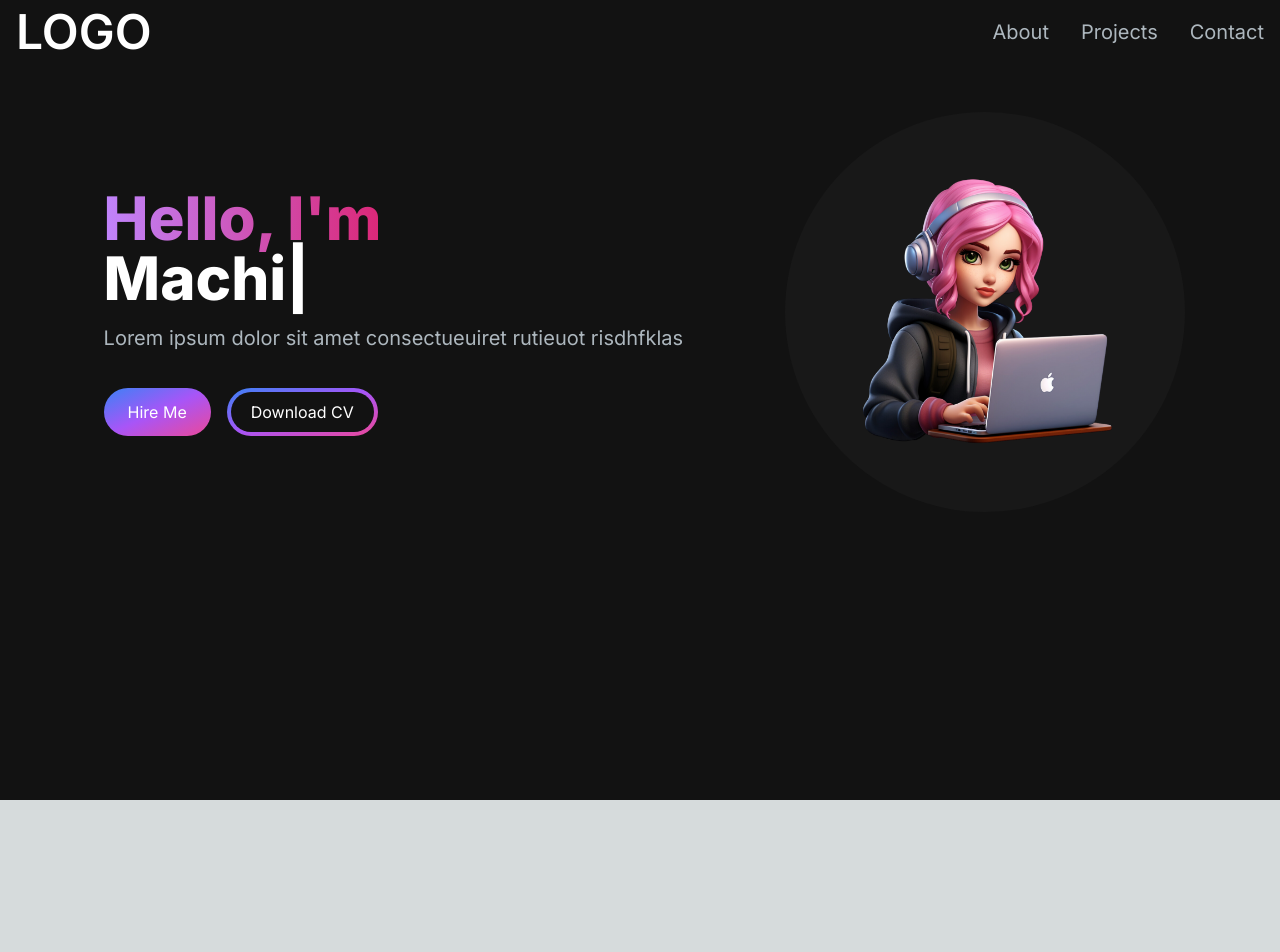
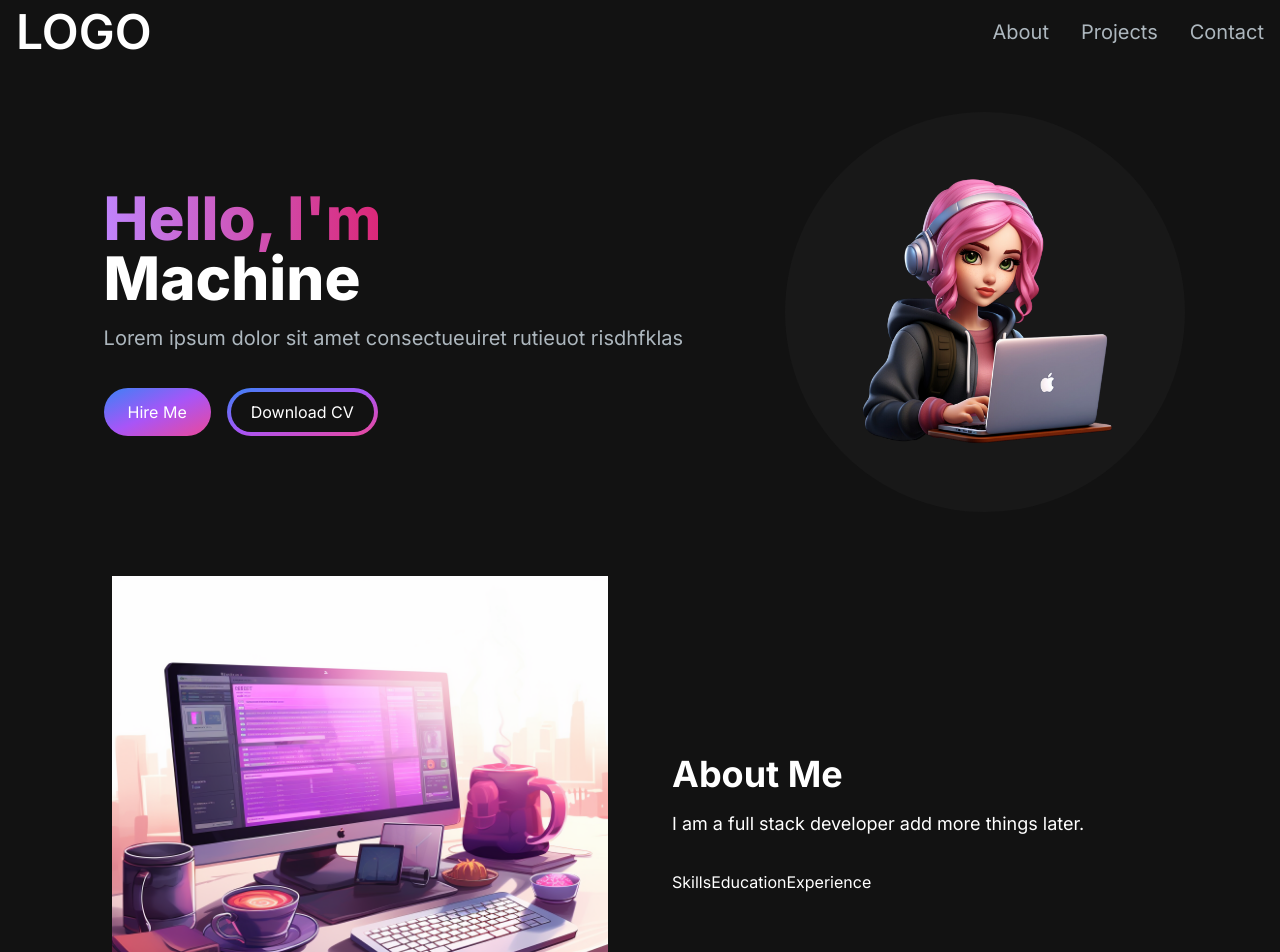
Before and after one commit to JoshCodeAligator/joshua-portfolio-website, a Next.js app: page / in a window 1280 px wide. Shown: the top 952 px of the page. Before the commit the page ends 800 px from the top, so only its background shows below. Built offline with nearby package versions, Linux system fonts and the light colour scheme.

Commit message:
Skills, Education, and Experience

```diff
--- /dev/null
+++ b/src/app/components/AboutSection.jsx
@@ -0,0 +1,23 @@
+import React from "react";
+import Image from "next/image";
+
+const AboutSection = () => {
+  return (
+    <section className="text-white">
+      <div className="md:grid md:grid-cols-2 gap-8 items-center py-8 px-4 xl:gap-16 sm:py-16 xl:px-16">
+        <Image src="/images/about-image.png" width={500} height={500} />
+        <div>
+          <h2 className="text-4xl font-bold text-white mb-4">About Me</h2>
+          <p className="text-base lg:text-lg">I am a full stack developer add more things later.</p>
+          <div className="flex flex-row mt-8">
+            <span>Skills</span>
+            <span>Education</span>
+            <span>Experience</span>
+          </div>
+        </div>
+      </div>
+    </section>
+  );
+};
+
+export default AboutSection;
--- a/src/app/page.js
+++ b/src/app/page.js
@@ -1,12 +1,15 @@
 import Image from "next/image";
 import HeroSection from "./components/HeroSection";
 import Navbar from "./components/Navbar";
+import AboutSection from "./components/AboutSection";
+
 export default function Home() {
   return (
     <main className="flex min-h-screen flex-col bg-[#121212]">
       <Navbar />
       <div className="container mt-24 mx-auto px-12 py-4">
         <HeroSection />
+        <AboutSection/>
       </div>
     </main>
   );
```
Also changed, not shown: public/images/about-image.png (added).
